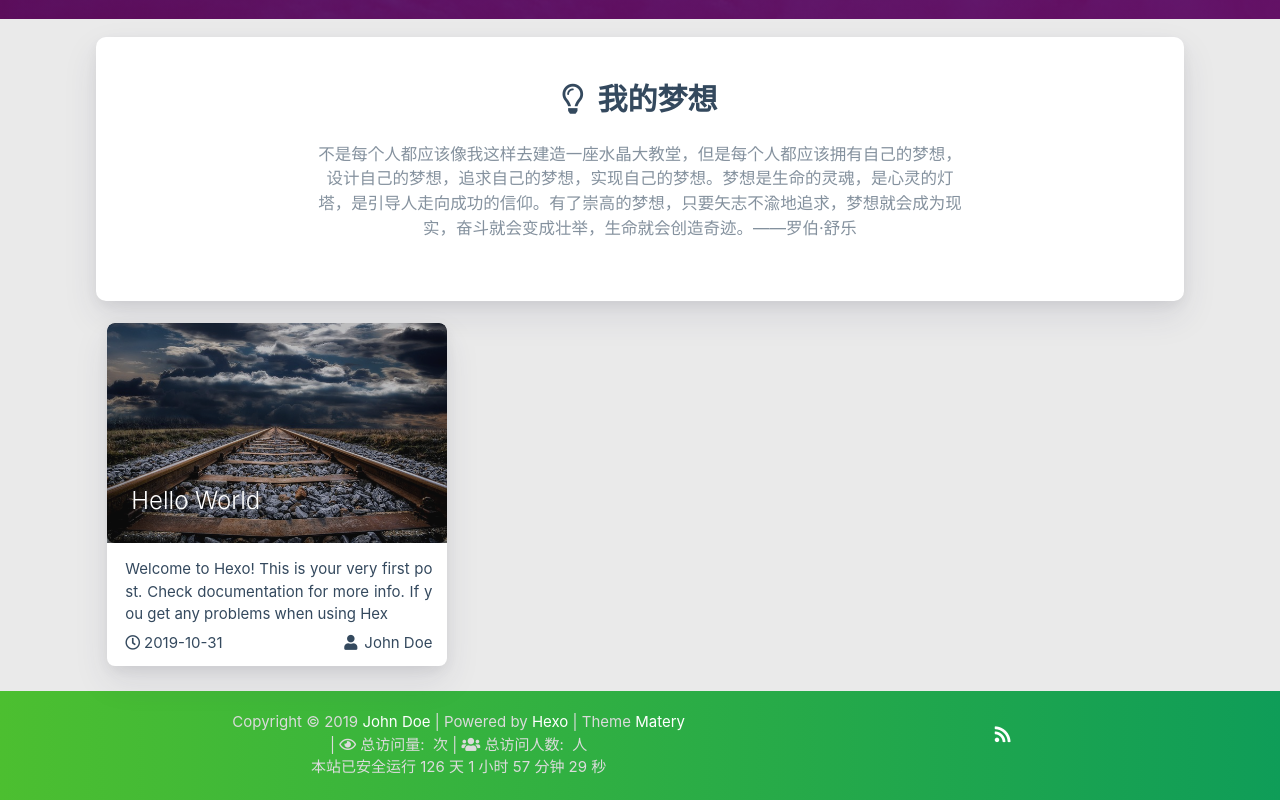
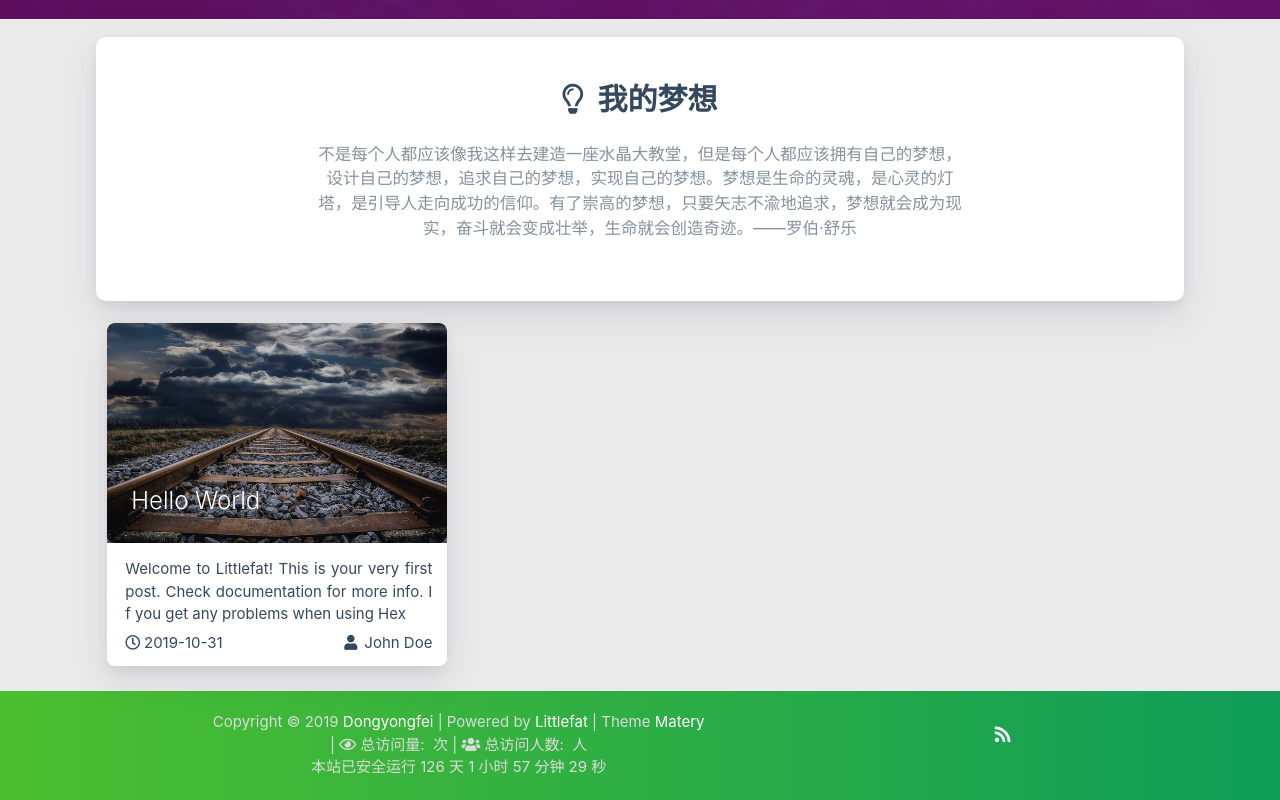
Before and after one commit to littlefat-1/fat, a plain HTML site: page index.html in a window 1280 px wide. Shown: the part 781-1581 px from the top of the page. Drawn offline with nearby package versions, Linux system fonts and the light colour scheme; some packages are replaced by stand-ins of ours; no server answers; a script that the page names is missing.

Commit message:
站点更新:2019-11-01 09/57/24

```diff
--- a/index.html
+++ b/index.html
@@ -4,8 +4,8 @@
 
 <head>
     <meta charset="utf-8">
-    <meta name="keywords" content="Hexo">
-    <meta name="description" content="Hexo">
+    <meta name="keywords" content="Littlefat">
+    <meta name="description" content="Littlefat">
     <meta http-equiv="X-UA-Compatible" content="IE=edge">
     <meta name="viewport" content="width=device-width, initial-scale=1.0, user-scalable=no">
     <meta name="renderer" content="webkit|ie-stand|ie-comp">
@@ -13,7 +13,7 @@
     <meta name="format-detection" content="telephone=no">
     <meta name="apple-mobile-web-app-capable" content="yes">
     <meta name="apple-mobile-web-app-status-bar-style" content="black-translucent">
-    <title>Hexo</title>
+    <title>Littlefat</title>
     <link rel="icon" type="image/png" href="/favicon.png">
 
     <link rel="stylesheet" type="text/css" href="/libs/awesome/css/all.css">
@@ -38,7 +38,7 @@
 
                     <img src="/medias/logo.png" class="logo-img" alt="LOGO">
 
-                    <span class="logo-span">Hexo</span>
+                    <span class="logo-span">Littlefat</span>
                 </a>
             </div>
 
@@ -136,7 +136,7 @@
 
         <img src="/medias/logo.png" class="logo-img circle responsive-img">
 
-        <div class="logo-name">Hexo</div>
+        <div class="logo-name">Littlefat</div>
         <div class="logo-desc">
 
             Never really desperate, only the lost of the soul.
@@ -364,7 +364,7 @@
         <div class="brand">
             <div class="title center-align">
 
-                subtitle
+                Littlefat
 
             </div>
 
@@ -535,7 +535,7 @@ $(function () {
                     <div class="card-content article-content">
                         <div class="summary block-with-text">
 
-                                Welcome to Hexo! This is your very first post. Check documentation for more info. If you get any problems when using Hex
+                                Welcome to Littlefat! This is your very first post. Check documentation for more info. If you get any problems when using Hex
 
                         </div>
                         <div class="publish-info">
@@ -568,8 +568,8 @@ $(function () {
         <div class="col s12 m8 l8 copy-right">
             Copyright&nbsp;&copy;
             <span id="year">年份</span>
-            <a href="http://yoursite.com" target="_blank">John Doe</a>
-            |&nbsp;Powered by&nbsp;<a href="https://hexo.io/" target="_blank">Hexo</a>
+            <a href="http://yoursite.com" target="_blank">Dongyongfei</a>
+            |&nbsp;Powered by&nbsp;<a href="https://hexo.io/" target="_blank">Littlefat</a>
             |&nbsp;Theme&nbsp;<a href="https://github.com/blinkfox/hexo-theme-matery" target="_blank">Matery</a>
             <br>
 
```
Also changed, not shown: categories/index.html (+2 -2 lines).
